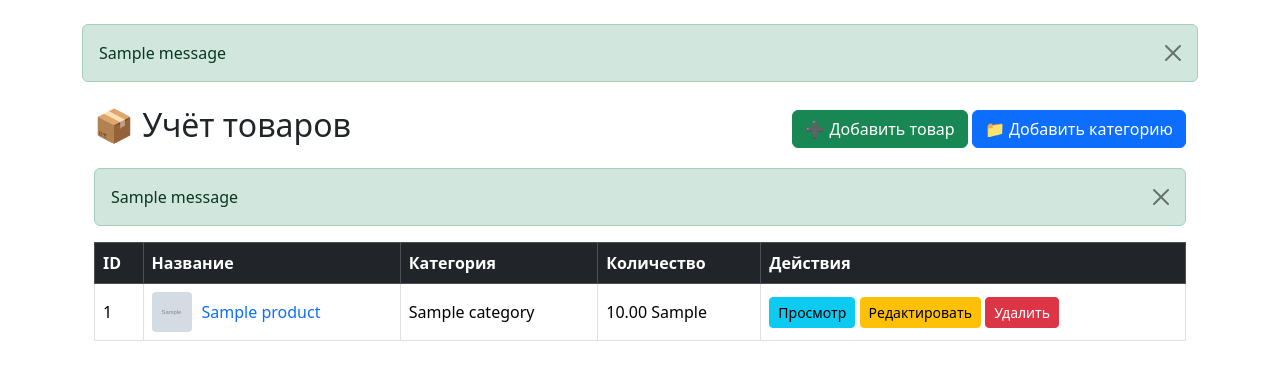
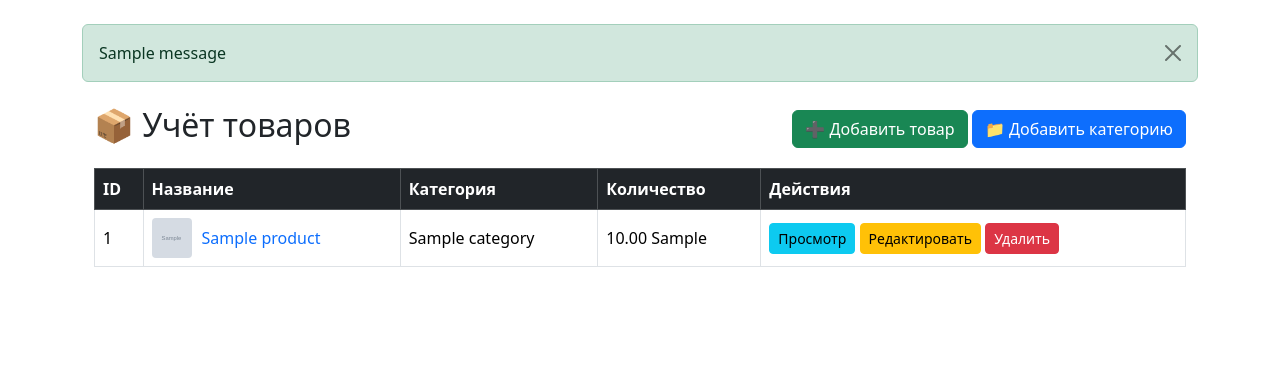
Before and after one commit to NikM19/inventory-app, a Flask app: page / in a window 1280 px wide. Shown: the part 56-436 px from the top of the page. Run offline with Flask 3, Linux system fonts and the light colour scheme; tables that the repository leaves empty hold one stand-in row (values such as "Sample post"); grey boxes marked "Sample" are stand-in pictures; one stand-in notice (Sample message) is shown.

Commit message:
Fix: flash messages duplication

```diff
--- a/templates/index.html
+++ b/templates/index.html
@@ -9,16 +9,6 @@
     </div>
   </div>
 
-  {% with messages = get_flashed_messages(with_categories=true) %}
-  {% if messages %}
-    {% for category, message in messages %}
-      <div class="alert alert-{{ category }} alert-dismissible fade show" role="alert">
-        {{ message }}
-        <button type="button" class="btn-close" data-bs-dismiss="alert"></button>
-      </div>
-    {% endfor %}
-  {% endif %}
-  {% endwith %}
 
   <table class="table table-bordered align-middle table-hover">
     <thead class="table-dark">
```
Also changed, not shown: templates/add_category.html (+0 -10 lines).
